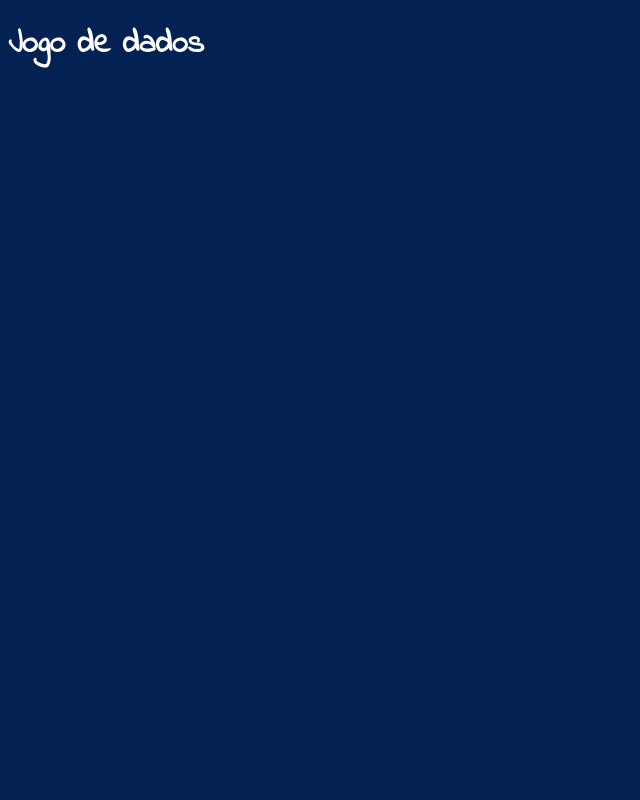
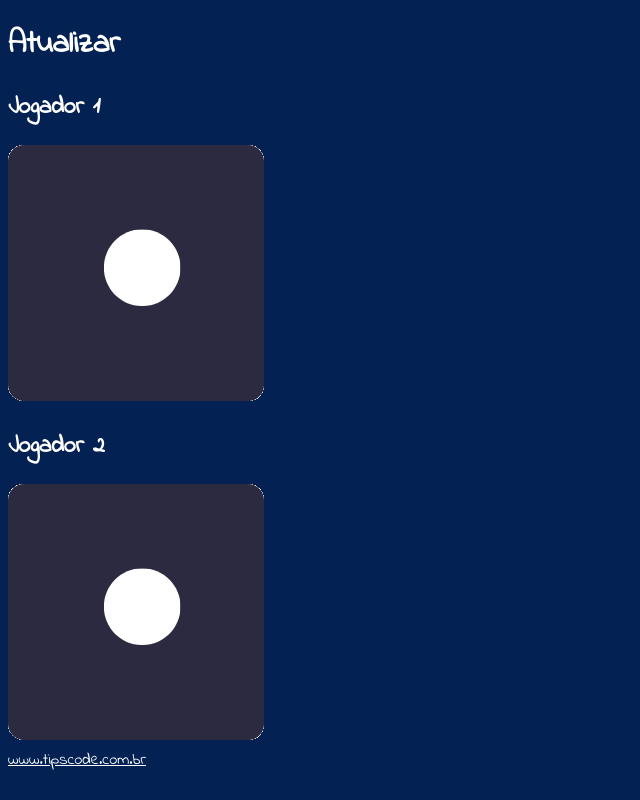
Before and after one commit to AndrewSotooka/GameDice, a plain HTML site: page index.html in a window 1280 px wide. Shown: the whole page, without its empty margins (0-640 px from the left). Drawn offline with Linux system fonts and the light colour scheme.

Commit message:
Update index.html

```diff
--- a/index.html
+++ b/index.html
@@ -7,7 +7,23 @@
     <title>Jogo de dados</title>
 </head>
 <body>
-    <h1>Jogo de dados</h1>
+    <main>
+        <h1>Atualizar</h1>
+
+        <div class="dice">
+            <h2>Jogador 1</h2>
+            <img src="img/dice1.png" alt="dado">
+        </div>
+
+        <div class="dice">
+            <h2>Jogador 2</h2>
+            <img src="img/dice1.png" alt="dado">
+        </div>
+
+        <footer>
+            <a href="http://www.tipscode.com.br" target="_blank">www.tipscode.com.br</a>
+        </footer>
+    </main>
 
     <script src="assets/script.js"></script>
 </body>
```
